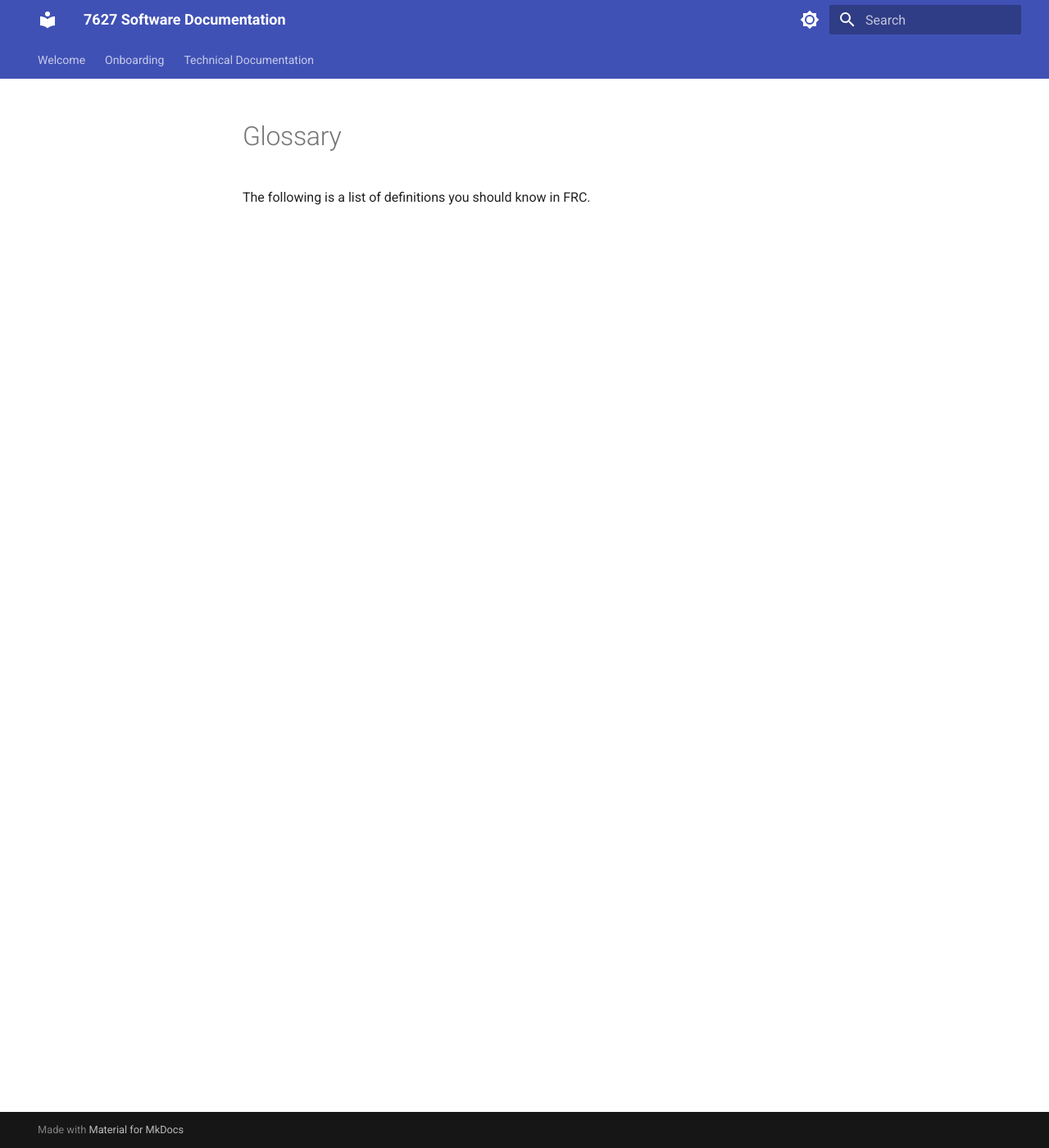
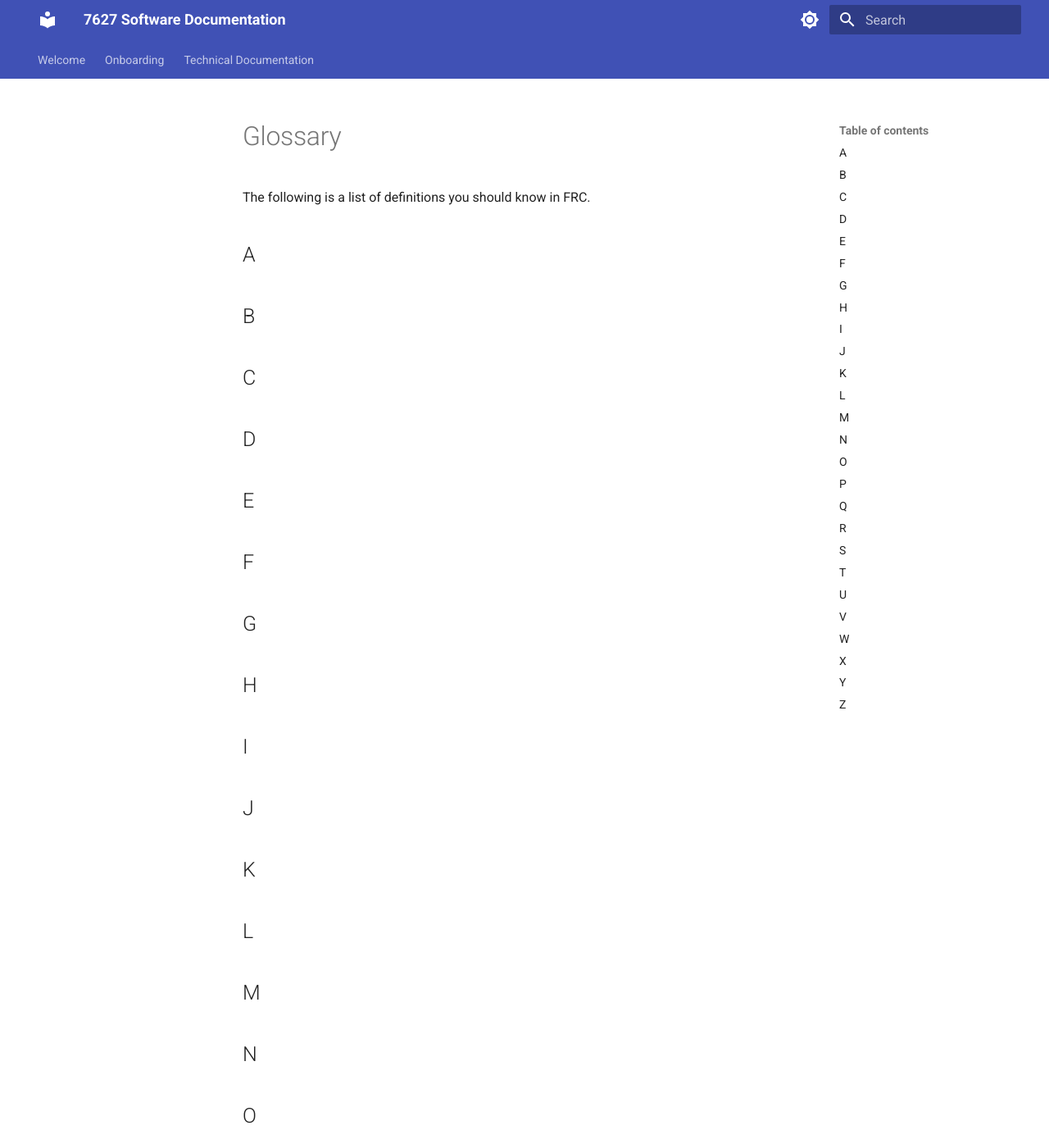
Before and after one commit to frc-7627/7627-software-docs, an MkDocs documentation site: the page built from docs/misc/glossary.md, in a window 1280 px wide and 1400 px high. Shown: the whole window at 82% size. Built offline with MkDocs 1.6.1 and Material for MkDocs 9.7.7, drawn with Linux system fonts in a browser that asks for light colours.

Commit message:
Added section headings for new articles.

```diff
--- a/docs/misc/glossary.md
+++ b/docs/misc/glossary.md
@@ -1,3 +1,55 @@
 # Glossary
 
 The following is a list of definitions you should know in FRC.
+
+## A
+
+## B
+
+## C
+
+## D
+
+## E
+
+## F
+
+## G
+
+## H
+
+## I
+
+## J
+
+## K
+
+## L
+
+## M
+
+## N
+
+## O
+
+## P
+
+## Q
+
+## R
+
+## S
+
+## T
+
+## U
+
+## V
+
+## W
+
+## X
+
+## Y
+
+## Z
```
Also changed, not shown: docs/onboarding/firmware-installation.md (+6 -0 lines), docs/onboarding/programming-for-7627.md (+4 -0 lines), docs/onboarding/troubleshooting.md (+6 -0 lines), docs/onboarding/who-you-gonna-call.md (+4 -0 lines).
